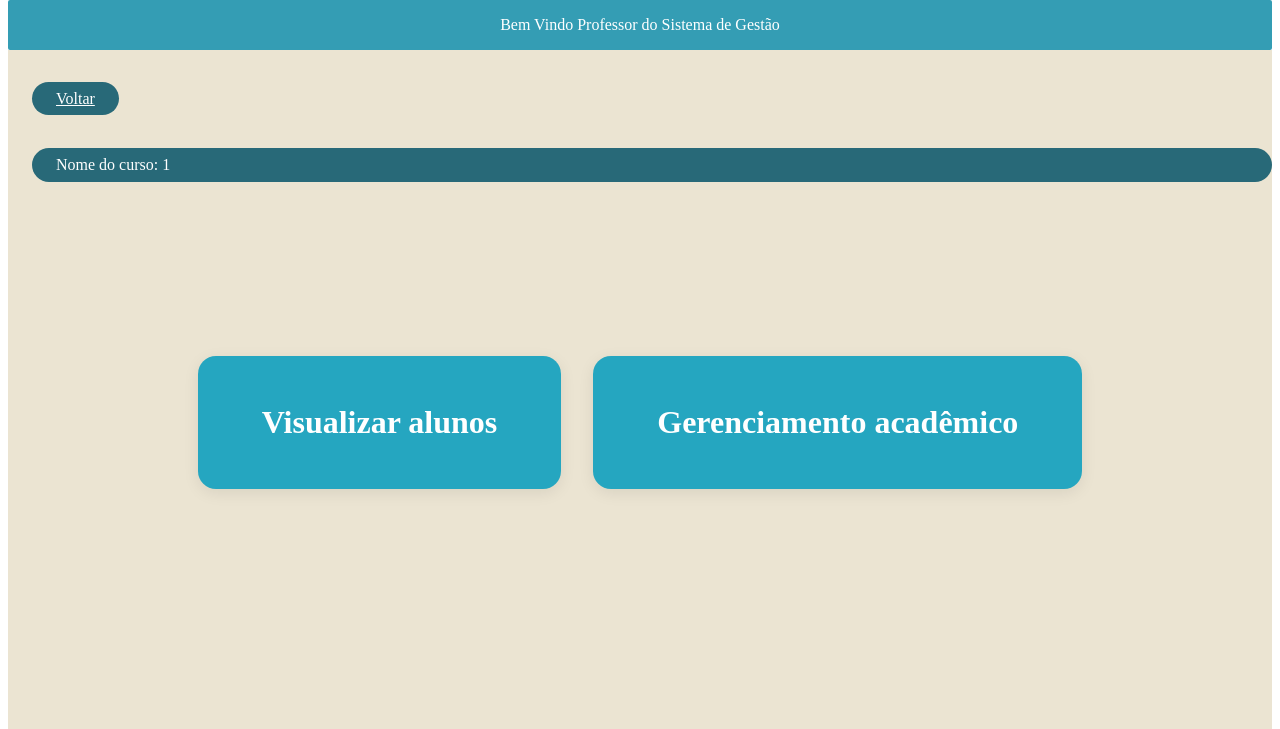
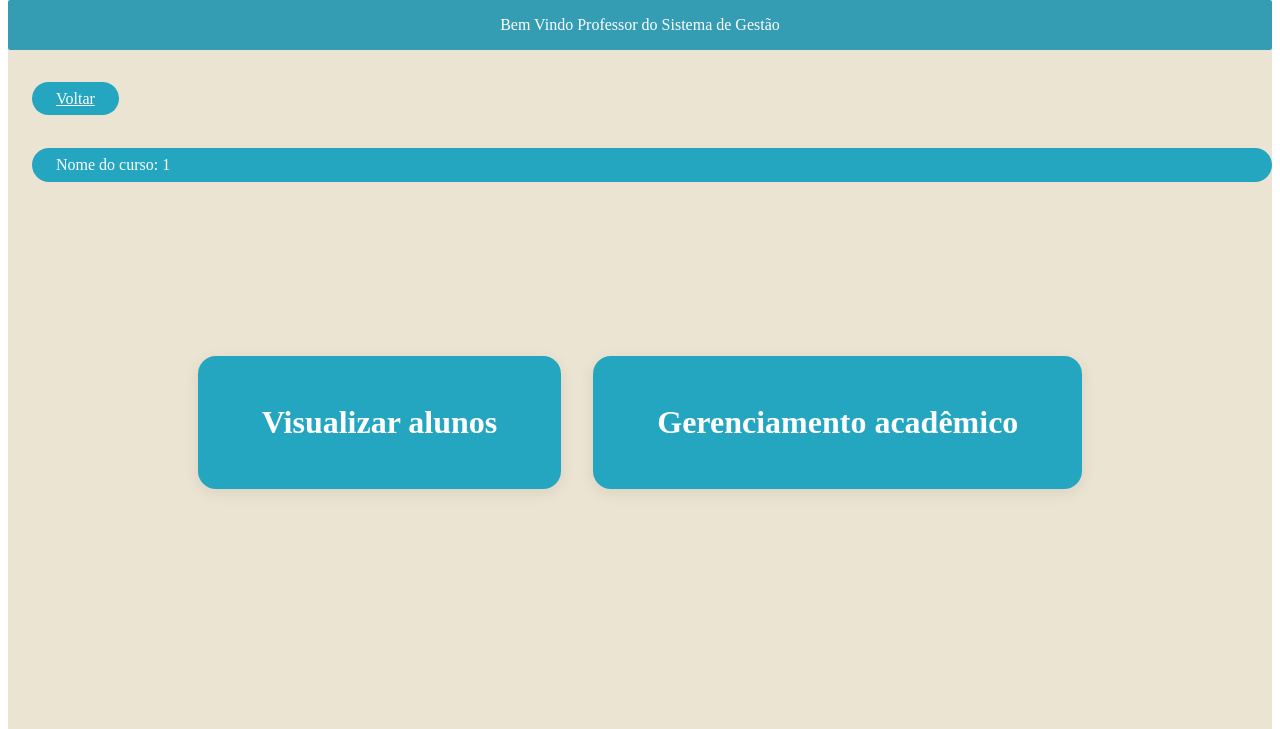
Before and after one commit to vagnermelo20/Projetos2, a Django app: page /painel_adm/inicio_professor/1/ in a window 1280 px wide. Shown: the part 56-785 px from the top of the page. Run offline with Django 5.2, Linux system fonts and the light colour scheme.

Commit message:
Update inicio_professor.html

```diff
--- a/painel_adm/templates/painel_adm/inicio_professor.html
+++ b/painel_adm/templates/painel_adm/inicio_professor.html
@@ -72,7 +72,7 @@
             transform: translateY(-4px) scale(1.03);
         }
         .voltar-btn {
-            background: #286978;
+            background:rgb(37, 166, 192);
             color: #fff;
             border: none;
             border-radius: 20px;
```
